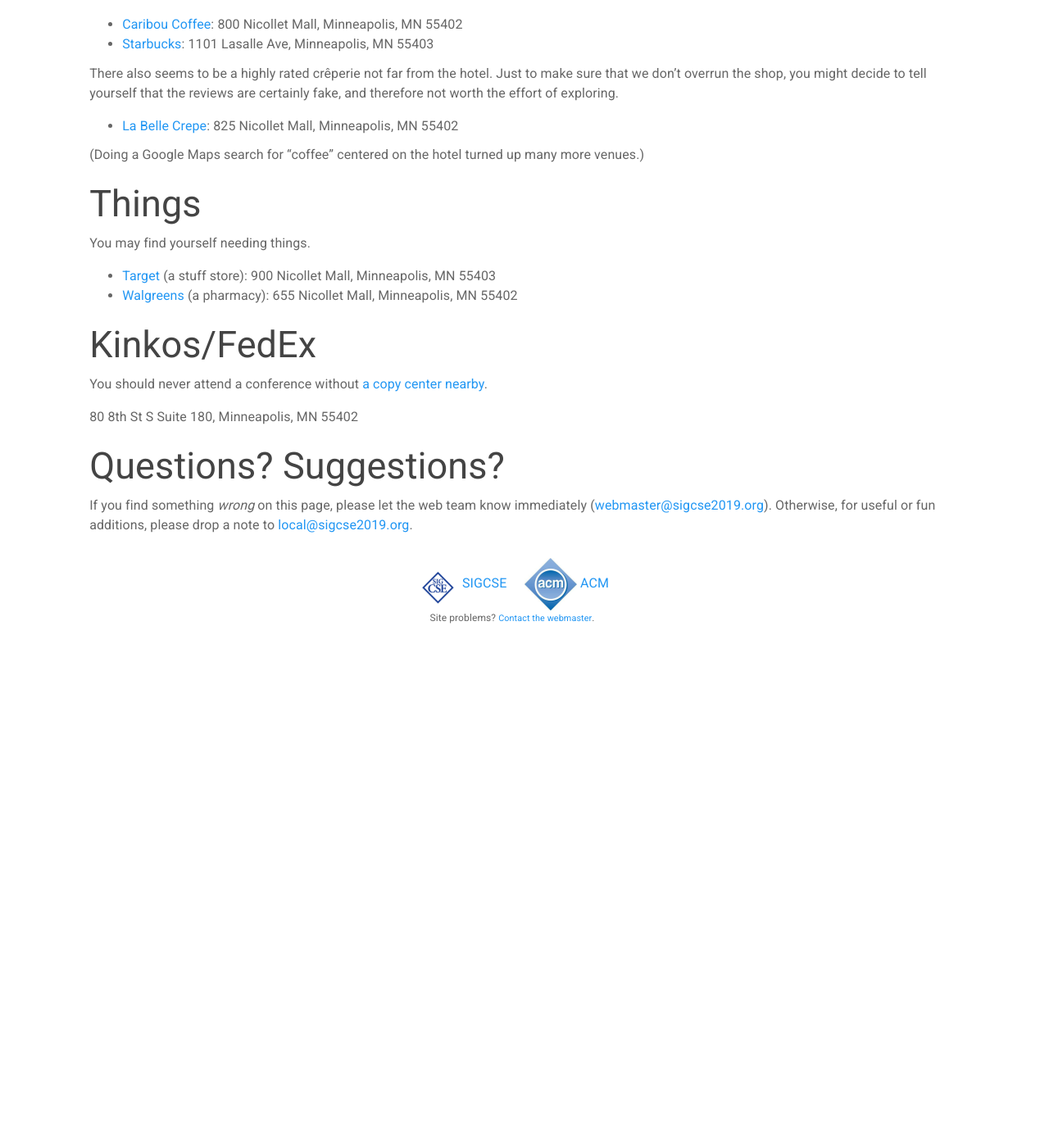
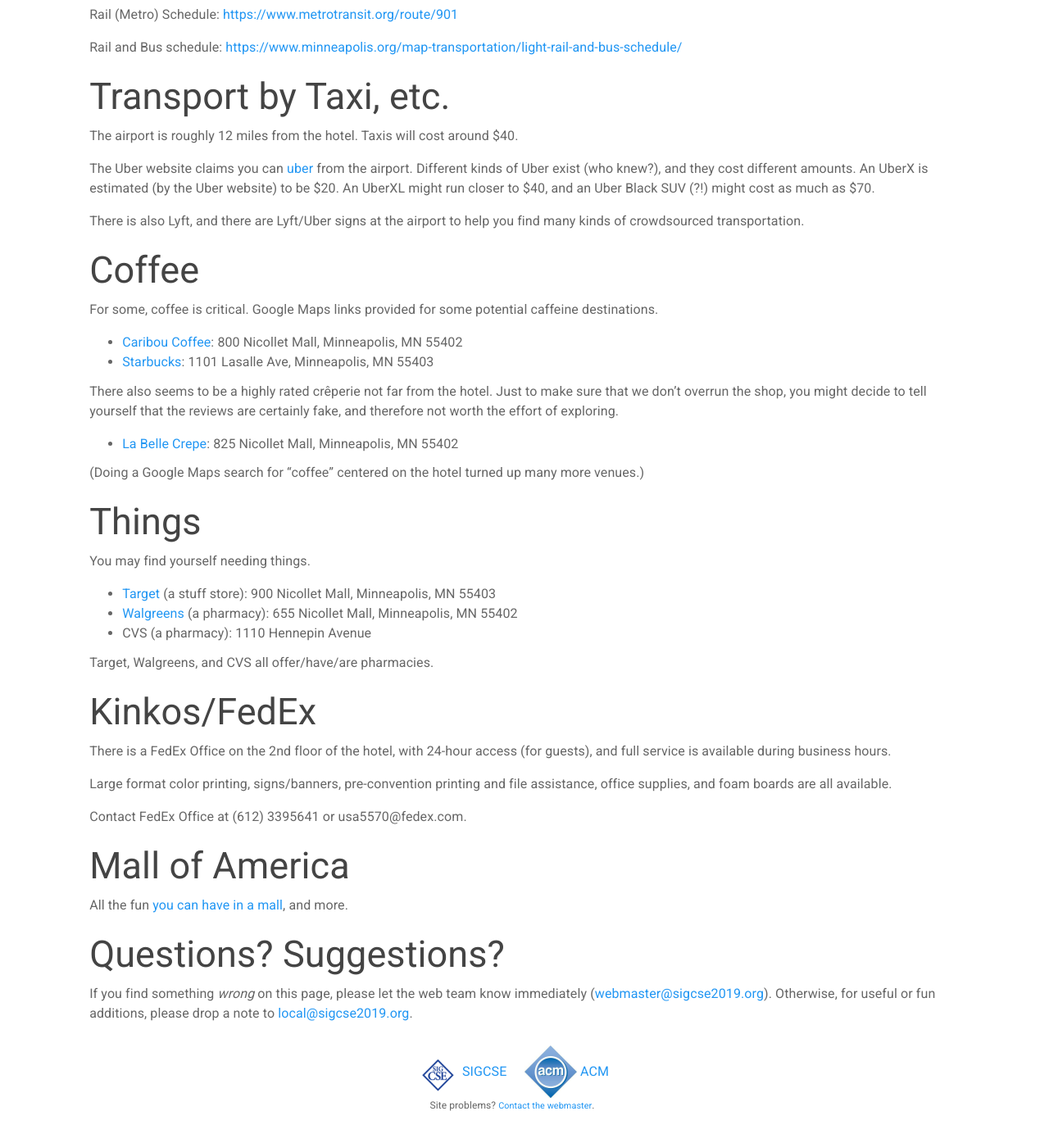
Before and after one commit to sheckman/sigcse2019, a Jekyll site: the page built from attendees/visitor-info.md, in a window 1280 px wide and 1400 px high, scrolled down 1718 px. Shown: the top 1395 px of the window at 82% size. Built offline with Jekyll 4.4.1, drawn with Linux system fonts in a browser that asks for light colours; before the commit the page ends 2551 px from its top, so only the background shows below that; some of the changed text lies outside the part shown.

Commit message:
Adding in files, flushing tickets./

```diff
--- a/attendees/visitor-info.md
+++ b/attendees/visitor-info.md
@@ -3,9 +3,23 @@ title: Minneapolis Visitor Information
 showTitle: true
 ---
 
+## Emergency Services
+
+There will be an EMT onsite during the conference. If you need to check any arrangements in advance, you should reach out to the Hennepin County Medical Center, which is the nearest medical facility to the conference hotel. Their address is 701 Park Avenue, Minneapolis, MN, 55414.
+
+## The Hotel
+
+Some [details about our hotel](files/hyatt-overview.pdf).
+
+## The Airport
+
+A [map of the airport](files/airport-map.pdf) (PDF)!
+
 ## Transportation by Rail/Bus from Airport to Hotel
 
 <img src="{{site.baseurl}}/images/minn-light-rail.png" alt="A minimal map of the Minneapolis light rail. The page text is ample to get you from the airport to the hotel area." style="float:right;">
+
+This [handy transportation card](files/transportation-card.pdf) provides an overview (PDF).
 
 From the airport to the hotel, you will board at Terminal 1 (Lindbergh) or Terminal 2 (Humphrey). Any BLUE line train towards Minneapolis or Target Field will work. You want to get off at Nicollet Mall. Fare is roughly $1.75.
 
@@ -27,6 +41,8 @@ The airport is roughly 12 miles from the hotel. Taxis will cost around $40.
 
 The Uber website claims you can [uber](https://www.uber.com/airports/msp/) from the airport. Different kinds of Uber exist (who knew?), and they cost different amounts. An UberX is estimated (by the Uber website) to be $20. An UberXL might run closer to $40, and an Uber Black SUV (?!) might cost as much as $70.
 
+There is also Lyft, and there are Lyft/Uber signs at the airport to help you find many kinds of crowdsourced transportation.
+
 ## Coffee
 
 For some, coffee is critical. Google Maps links provided for some potential caffeine destinations.
@@ -46,12 +62,21 @@ You may find yourself needing things.
 
 * [Target](https://goo.gl/maps/EmEdVLE7tVE2) (a stuff store): 900 Nicollet Mall, Minneapolis, MN 55403
 * [Walgreens](https://goo.gl/maps/BHjyJdHk5Ps) (a pharmacy): 655 Nicollet Mall, Minneapolis, MN 55402
+* CVS (a pharmacy): 1110 Hennepin Avenue
+
+Target, Walgreens, and CVS all offer/have/are pharmacies.
 
 ## Kinkos/FedEx
 
-You should never attend a conference without [a copy center nearby](https://goo.gl/maps/LaXDJFs3V8K2).
+There is a FedEx Office on the 2nd floor of the hotel, with 24-hour access (for guests), and full service is available during business hours.
 
-80 8th St S Suite 180, Minneapolis, MN 55402
+Large format color printing, signs/banners, pre-convention printing and file assistance, office supplies, and foam boards are all available.
+
+Contact FedEx Office at (612) 339­5641 or usa5570@fedex.com.
+
+## Mall of America
+
+All the fun [you can have in a mall](https://mallofamerica.com/), and more.
 
 ## Questions? Suggestions?
 
```
Also changed, not shown: _data/presymposium.csv (+1 -1 lines), attendees/index.md (+7 -4 lines), 3 other files.
